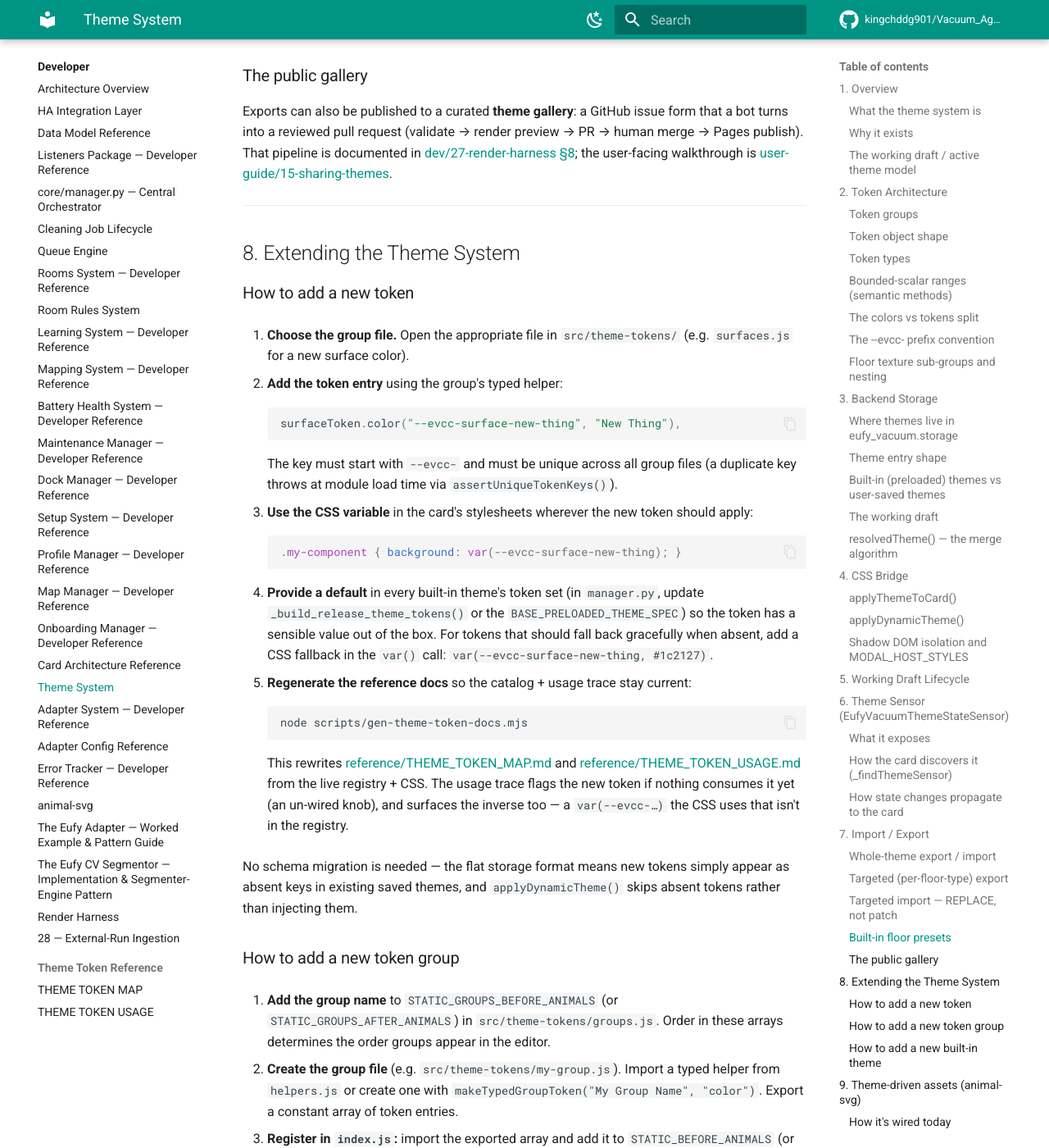
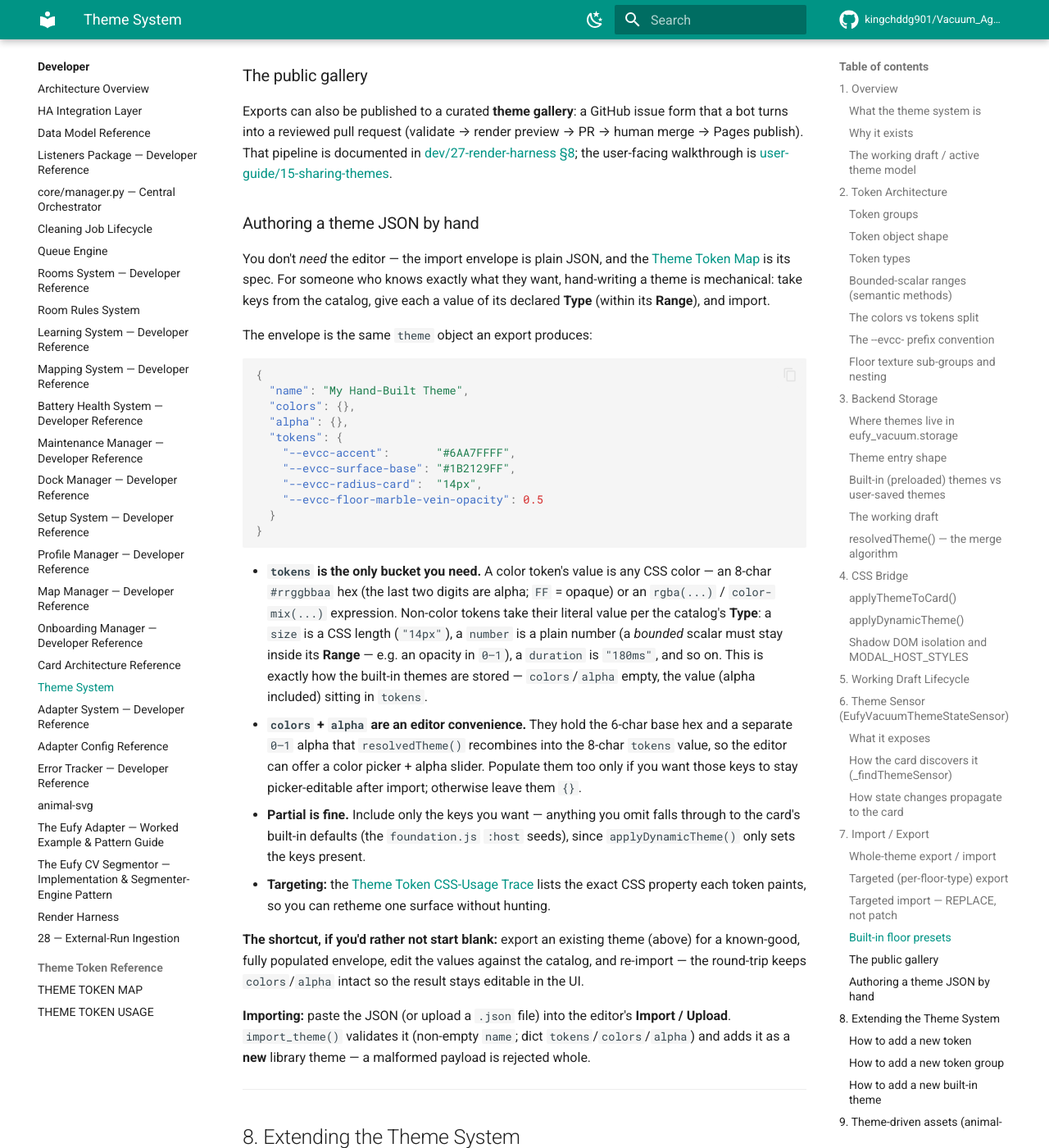
Before and after one commit to kingchddg901/Vacuum_Agent, an MkDocs documentation site: the page built from docs/dev/20-theme-system.md, in a window 1280 px wide and 1400 px high, scrolled down 15344 px. Shown: the whole window at 82% size. Built offline with MkDocs 1.6.1 and Material for MkDocs 9.7.7, drawn with Linux system fonts in a browser that asks for light colours; comment, search, counter and statistics services are not loaded.

Commit message:
docs(theme): add "Authoring a theme JSON by hand" guide
Stitches the three theme references into a workflow for the rare power user who
wants to write a full theme JSON without the editor: the import envelope shape
(name + colors/alpha/tokens buckets), which value goes in which bucket by the
catalog's Type/Range, that partial themes fall through to the foundation.js
defaults, and the export→edit→re-import shortcut. Cross-links the Theme Token Map
(the spec) and the CSS-Usage Trace (what each token paints). mkdocs --strict passes.

Co-Authored-By: Claude Opus 4.8 (1M context) <noreply@anthropic.com>

````diff
--- a/docs/dev/20-theme-system.md
+++ b/docs/dev/20-theme-system.md
@@ -422,6 +422,54 @@ human merge → Pages publish). That pipeline is documented in
 user-facing walkthrough is
 [user-guide/15-sharing-themes](../user-guide/15-sharing-themes.md).
 
+### Authoring a theme JSON by hand
+
+You don't *need* the editor — the import envelope is plain JSON, and the
+[Theme Token Map](reference/THEME_TOKEN_MAP.md) is its spec. For someone who knows
+exactly what they want, hand-writing a theme is mechanical: take keys from the catalog,
+give each a value of its declared **Type** (within its **Range**), and import.
+
+The envelope is the same `theme` object an export produces:
+
+```json
+{
+  "name": "My Hand-Built Theme",
+  "colors": {},
+  "alpha": {},
+  "tokens": {
+    "--evcc-accent":       "#6AA7FFFF",
+    "--evcc-surface-base": "#1B2129FF",
+    "--evcc-radius-card":  "14px",
+    "--evcc-floor-marble-vein-opacity": 0.5
+  }
+}
+```
+
+- **`tokens` is the only bucket you need.** A color token's value is any CSS color — an
+  8-char `#rrggbbaa` hex (the last two digits are alpha; `FF` = opaque) or an
+  `rgba(...)` / `color-mix(...)` expression. Non-color tokens take their literal value
+  per the catalog's **Type**: a `size` is a CSS length (`"14px"`), a `number` is a plain
+  number (a *bounded* scalar must stay inside its **Range** — e.g. an opacity in `0–1`),
+  a `duration` is `"180ms"`, and so on. This is exactly how the built-in themes are
+  stored — `colors`/`alpha` empty, the value (alpha included) sitting in `tokens`.
+- **`colors` + `alpha` are an editor convenience.** They hold the 6-char base hex and a
+  separate `0–1` alpha that `resolvedTheme()` recombines into the 8-char `tokens` value,
+  so the editor can offer a color picker + alpha slider. Populate them too only if you
+  want those keys to stay picker-editable after import; otherwise leave them `{}`.
+- **Partial is fine.** Include only the keys you want — anything you omit falls through
+  to the card's built-in defaults (the `foundation.js` `:host` seeds), since
+  `applyDynamicTheme()` only sets the keys present.
+- **Targeting:** the [Theme Token CSS-Usage Trace](reference/THEME_TOKEN_USAGE.md) lists
+  the exact CSS property each token paints, so you can retheme one surface without hunting.
+
+**The shortcut, if you'd rather not start blank:** export an existing theme (above) for a
+known-good, fully populated envelope, edit the values against the catalog, and re-import —
+the round-trip keeps `colors`/`alpha` intact so the result stays editable in the UI.
+
+**Importing:** paste the JSON (or upload a `.json` file) into the editor's **Import /
+Upload**. `import_theme()` validates it (non-empty `name`; dict `tokens`/`colors`/`alpha`)
+and adds it as a **new** library theme — a malformed payload is rejected whole.
+
 ---
 
 ## 8. Extending the Theme System
````
